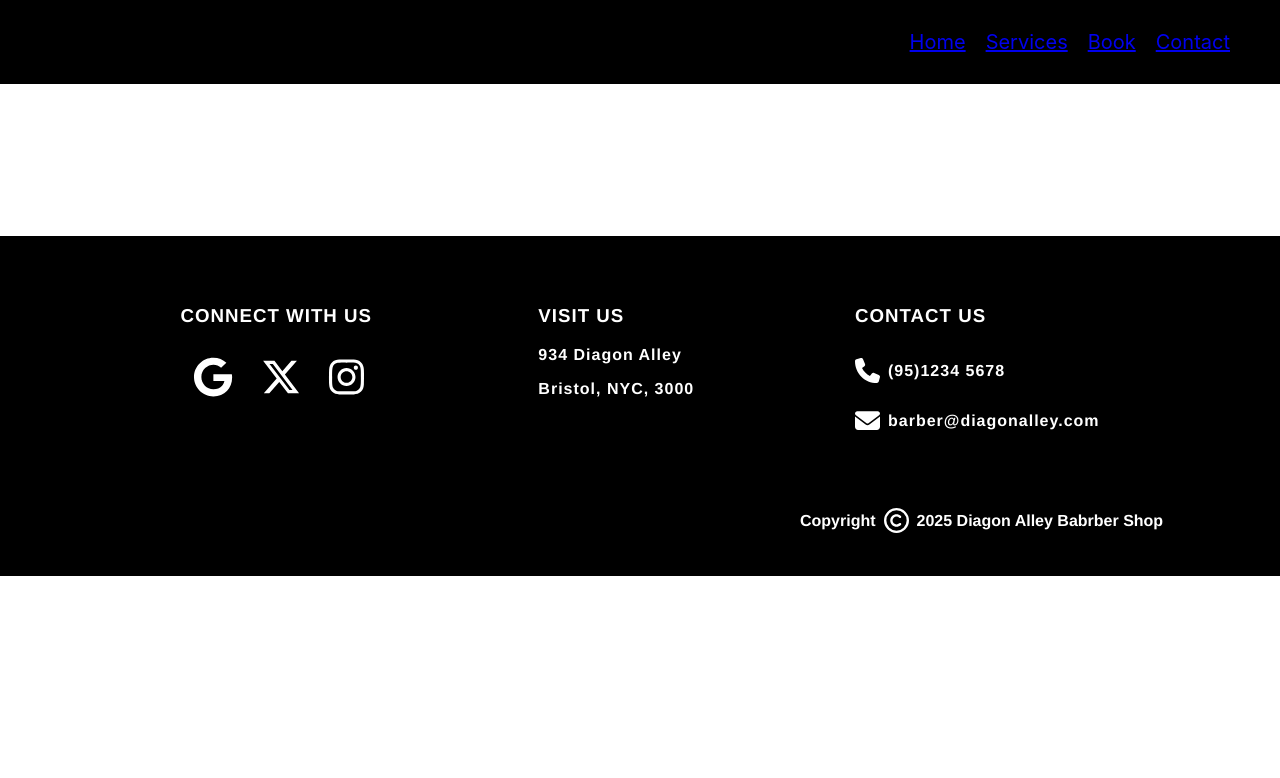
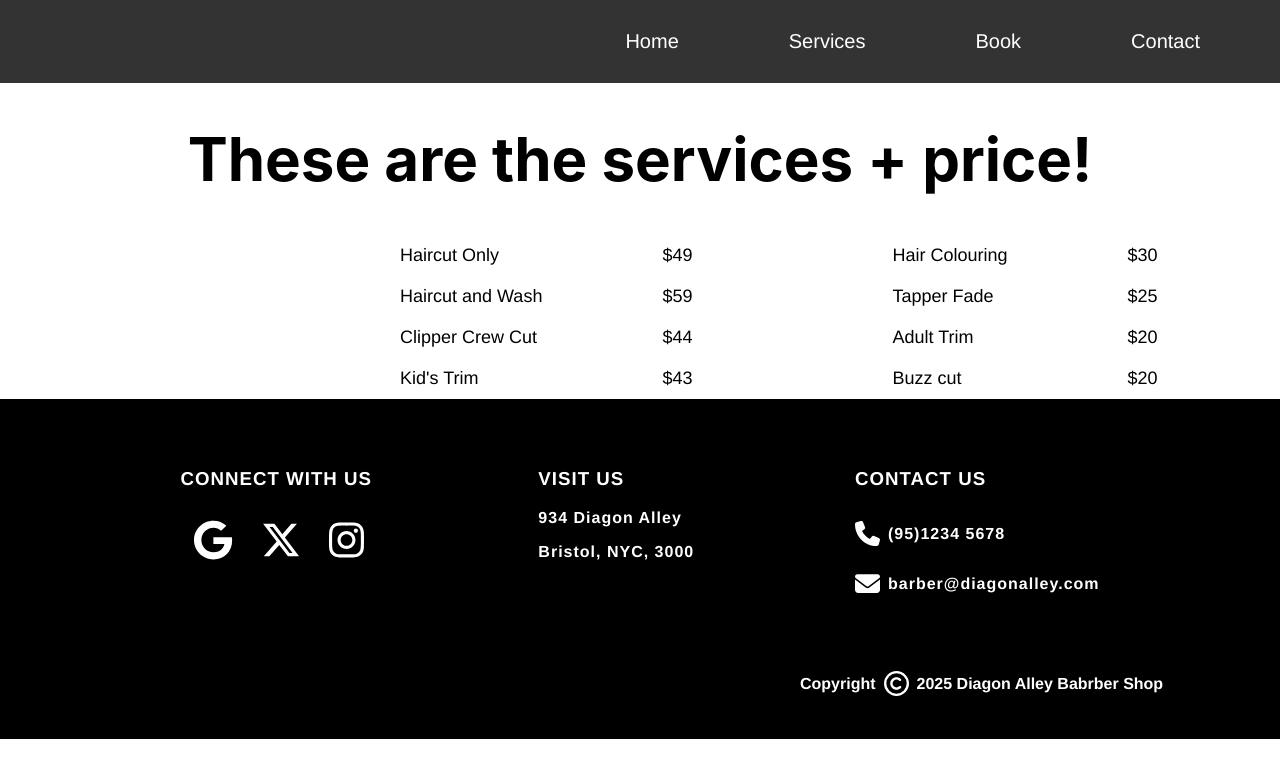
Before and after one commit to ayad0010/BarberShop, a React (Create React App) app in the folder barber-shop/: page /services in a window 1280 px wide. Shown: the top 778 px of the page. Built offline with nearby package versions, Linux system fonts and the light colour scheme.

Commit message:
Added image

```diff
--- a/barber-shop/src/Navbar.css
+++ b/barber-shop/src/Navbar.css
@@ -1,16 +1,20 @@
 .navbar {
     display: flex;
     justify-content: flex-end;
-    gap: 20px;
+    gap: 50px;
     padding-right: 50px;
-    padding-top: 30px;
-    padding-bottom: 30px;
-    /*padding-bottom: 50px;*/
-    background-color: black;
+    background-color: #333;
+    font-size: 20px;
+    font-family: Helvetica;
+}
+
+.navbarElement {
+    text-decoration: none;
+    text-align: center;
     color: white;
-    text-decoration: none;
-    text-decoration-color: azure;
-    font-size: 20px;
+    padding: 30px;
+}
 
-
+.navbarElement:hover {
+    background-color: #111;
 }
--- a/barber-shop/src/Navbar.js
+++ b/barber-shop/src/Navbar.js
@@ -5,10 +5,10 @@ import './Navbar.css';
 const Navbar = () => {
     return (
         <nav className="navbar">
-            <Link to="/home">Home</Link>
-            <Link to="/services">Services</Link>
-            <Link to="/book">Book</Link>
-            <Link to="/contact">Contact</Link>
+            <Link to="/home" className='navbarElement'>Home</Link>
+            <Link to="/services" className='navbarElement'>Services</Link>
+            <Link to="/book" className='navbarElement'>Book</Link>
+            <Link to="/contact" className='navbarElement'>Contact</Link>
         </nav>
     );
 };
--- a/barber-shop/src/pages/home.css
+++ b/barber-shop/src/pages/home.css
@@ -6,6 +6,11 @@
     background-size: cover;
     background-position: center;
     height: 650px;
+
+}
+
+.barber-window {
+    background-image: url('../Images/barber-window.png');
 
 }
 
@@ -55,7 +60,7 @@ button {
 }
 
 .day-range {
-    margin-left: 1300px;
+    margin-left: 800px;
 }
 
 
@@ -100,6 +105,31 @@ button {
 .prices-column-2 p,
 .services-column-2 p {
   margin: 10px 0;
-  font-size: 16px;
+  font-size: 18px;
   font-family: Helvetica;
 }
+
+.timeInfo {
+    padding-top: 30px;
+    font-size: 18px;
+}
+
+
+.barber-window {
+  background-image: url('../Images/barber-window.png');
+  background-size: cover;
+  background-position: center;
+  height: 400px;
+  width: 400px;
+  border-radius: 10px;
+  padding-left: 160px;
+}
+
+.parent-container {
+  display: flex;
+  gap: 2rem;
+  flex-wrap: wrap;
+  align-items: flex-start;
+  padding: 2rem 0;
+
+}
--- a/barber-shop/src/pages/home.js
+++ b/barber-shop/src/pages/home.js
@@ -40,7 +40,7 @@ const Home = () => {
             </div>
 
              <div className="Services2">
-                <h2>Services with columns</h2>
+                <h2>Services</h2>
                 <div className='services-container'>
                     <div className="services-column">
                         <p>Haircut Only</p>
@@ -70,13 +70,21 @@ const Home = () => {
                 </div>
 
              </div>
+            <div className="second-heading">
+                <h2>Opening Hours</h2>
 
+            </div>
             <div className="Opening-Hours">
-                <h2>Opening Hours</h2>
+
                 <div className='parent-container'>
                     <div className='barberMap'>
                         <BarberMap />
                     </div>
+
+                    <div className='barber-window'>
+
+                    </div>
+
                     <div className='timeInfo'>
                         <div className='time-group'>
                             <p className="day-range">Monday to Friday</p>
--- a/barber-shop/src/pages/map.css
+++ b/barber-shop/src/pages/map.css
@@ -1,6 +1,6 @@
 .map-wrapper {
-    width: 1000px;
-    padding-left: 30px;
+    width: 1200px;
+    margin-left: 40px;
 }
 
 .leaflet-container {
--- /dev/null
+++ b/barber-shop/src/pages/services.css
@@ -0,0 +1,3 @@
+.servicesHeading {
+    color: black;
+}
--- a/barber-shop/src/pages/services.js
+++ b/barber-shop/src/pages/services.js
@@ -1,9 +1,39 @@
 import React from 'react'
+import './services.css'
 
 const Services = () => {
     return (
         <div>
-            <h1>These are the services + price!</h1>
+            <h1 className='servicesHeading'>These are the services + price!</h1>
+            <div>
+                <div className='services-container'>
+                    <div className="services-column">
+                        <p>Haircut Only</p>
+                        <p>Haircut and Wash</p>
+                        <p>Clipper Crew Cut</p>
+                        <p>Kid's Trim</p>
+                    </div>
+                    <div className="prices-column">
+                        <p>$49</p>
+                        <p>$59</p>
+                        <p>$44</p>
+                        <p>$43</p>
+                    </div>
+                    <div className="services-column-2">
+                        <p>Hair Colouring</p>
+                        <p>Tapper Fade</p>
+                        <p>Adult Trim</p>
+                        <p>Buzz cut</p>
+
+                    </div>
+                    <div className="prices-column-2">
+                        <p className="price">$30</p>
+                        <p className="price">$25</p>
+                        <p className="price">$20</p>
+                        <p className="price">$20</p>
+                    </div>
+                </div>
+            </div>
         </div>
     );
 };
```
Also changed, not shown: barber-shop/src/Images/barber-window.png (added).
